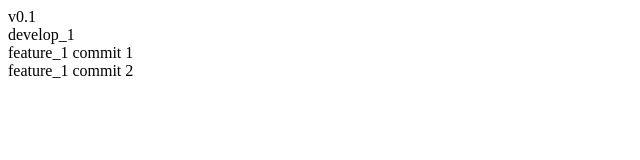
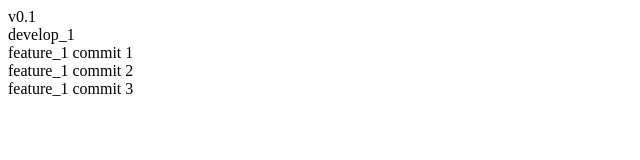
Before and after one commit to nastya-puziv/homework_11, a plain HTML site: page index.html in a window 1280 px wide. Shown: the whole page, without its empty margins (0-640 px from the left). Drawn offline with Linux system fonts and the light colour scheme.

Commit message:
feature_1 commit 3

```diff
--- a/index.html
+++ b/index.html
@@ -11,6 +11,7 @@
         <div>develop_1</div>
         <div>feature_1 commit 1</div>
         <div>feature_1 commit 2</div>
+        <div>feature_1 commit 3</div>
     </body>
     <script src="main.js"></script>
 </html>
```
